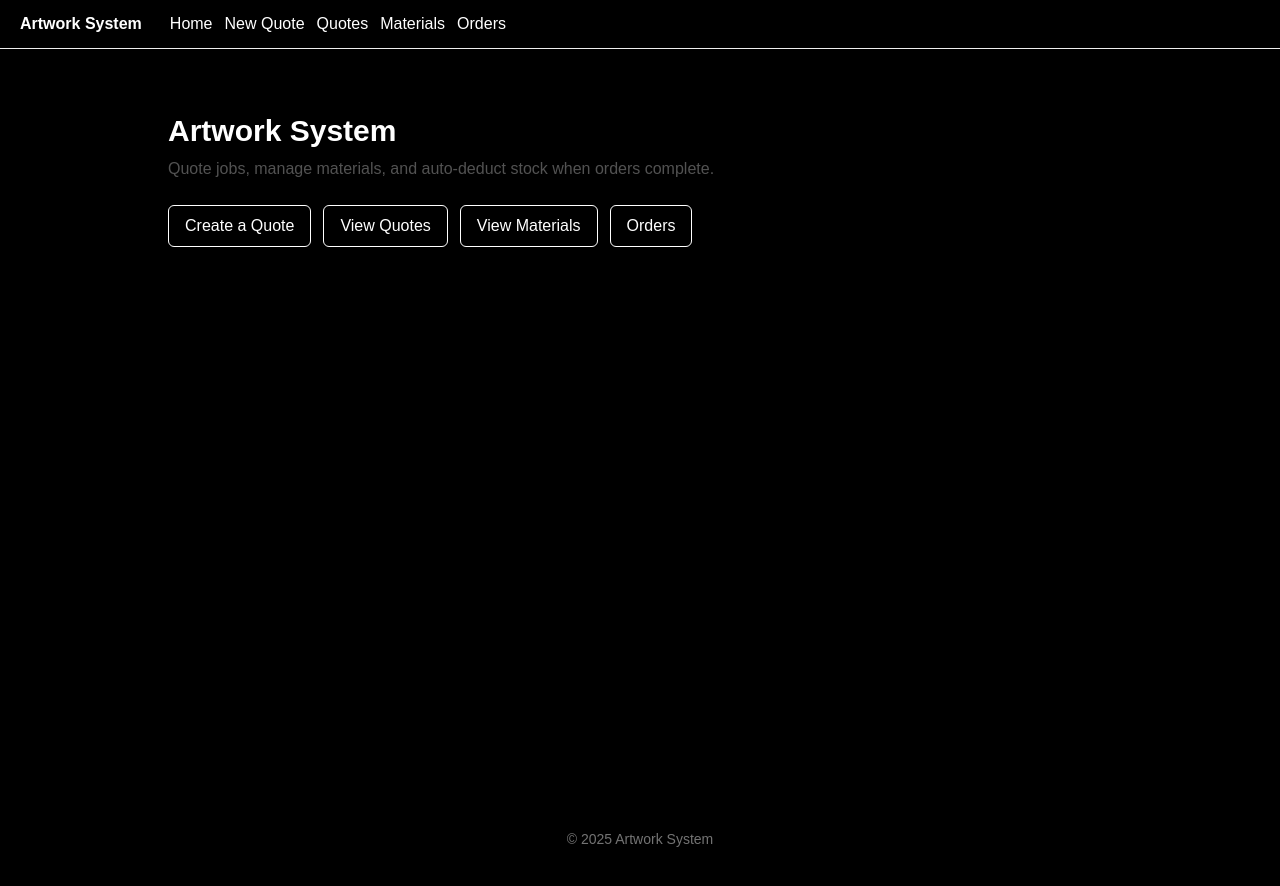
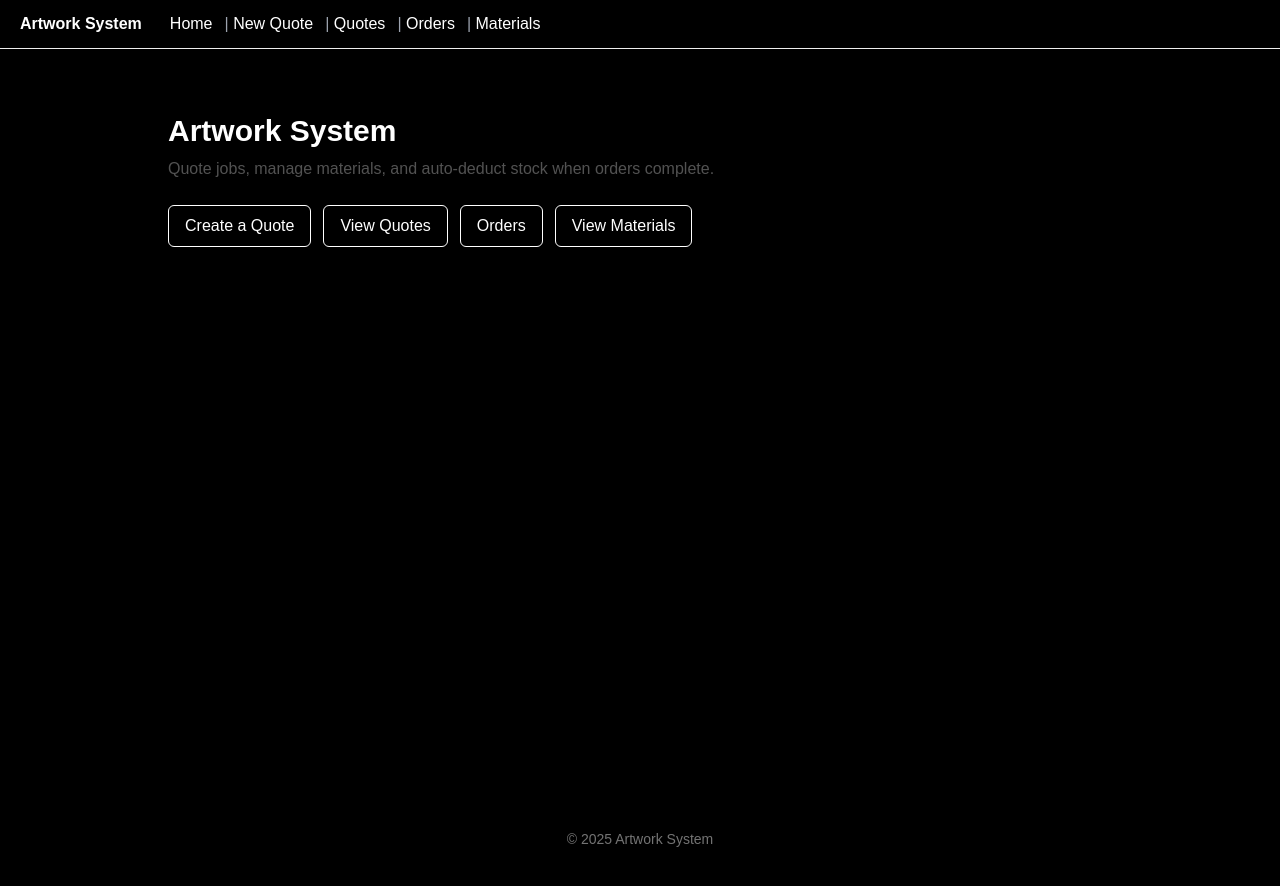
Before and after one commit to FrankArtn/ArtworkSystem, a Next.js app: page / in a window 1280 px wide. Shown: the top 886 px of the page. Built offline with nearby package versions, Linux system fonts and the light colour scheme.

Commit message:
add | in the top bar

```diff
--- a/app/globals.css
+++ b/app/globals.css
@@ -26,3 +26,9 @@ body {
   color: var(--foreground);
   font-family: Arial, Helvetica, sans-serif;
 }
+
+/* Insert a pipe before every link except the first */
+.pipe-nav a + a::before {
+  content: " | ";
+  color: #9ca3af; /* subtle grey on black */
+}
--- a/app/layout.js
+++ b/app/layout.js
@@ -13,12 +13,13 @@ export default function RootLayout({ children }) {
       <body className="min-h-screen bg-black text-white">
         <header style={{ borderBottom: "1px solid #eee", padding: "12px 20px", display: "flex", gap: 16, alignItems: "center" }}>
           <strong style={{ marginRight: 12 }}>Artwork System</strong>
-          <nav style={{ display: "flex", gap: 12 }}>
+          {/* 👇 add a class for the pipe styling */}
+          <nav className="pipe-nav" style={{ display: "flex", gap: 12 }}>
             <Link href="/">Home</Link>
             <Link href="/quotes/new">New Quote</Link>
             <Link href="/quotes">Quotes</Link>
+            <Link href="/orders">Orders</Link>
             <Link href="/materials">Materials</Link>
-            <Link href="/orders">Orders</Link>
           </nav>
         </header>
         <main style={{ padding: 24, maxWidth: 1100, marginInline: "auto" }}>{children}</main>
--- a/app/page.js
+++ b/app/page.js
@@ -13,11 +13,11 @@ export default function Home() {
           <Link href="/quotes" className="inline-flex items-center justify-center rounded-md border px-4 py-2 font-medium hover:bg-neutral-50">
             View Quotes
           </Link>
+          <Link href="/orders" className="inline-flex items-center justify-center rounded-md border px-4 py-2 font-medium hover:bg-neutral-50">
+            Orders
+          </Link>
           <Link href="/materials" className="inline-flex items-center justify-center rounded-md border px-4 py-2 font-medium hover:bg-neutral-50">
             View Materials
-          </Link>
-          <Link href="/orders" className="inline-flex items-center justify-center rounded-md border px-4 py-2 font-medium hover:bg-neutral-50">
-            Orders
           </Link>
         </div>
       </main>
--- a/package.json
+++ b/package.json
@@ -27,8 +27,10 @@
   "devDependencies": {
     "@eslint/eslintrc": "^3",
     "@tailwindcss/postcss": "^4",
+    "autoprefixer": "^10.4.21",
     "eslint": "^9",
     "eslint-config-next": "15.5.2",
-    "tailwindcss": "^4"
+    "postcss": "^8.5.6",
+    "tailwindcss": "^4.1.13"
   }
 }
```
Also changed, not shown: 1 other file (tests, documents, lock files or other folders).
